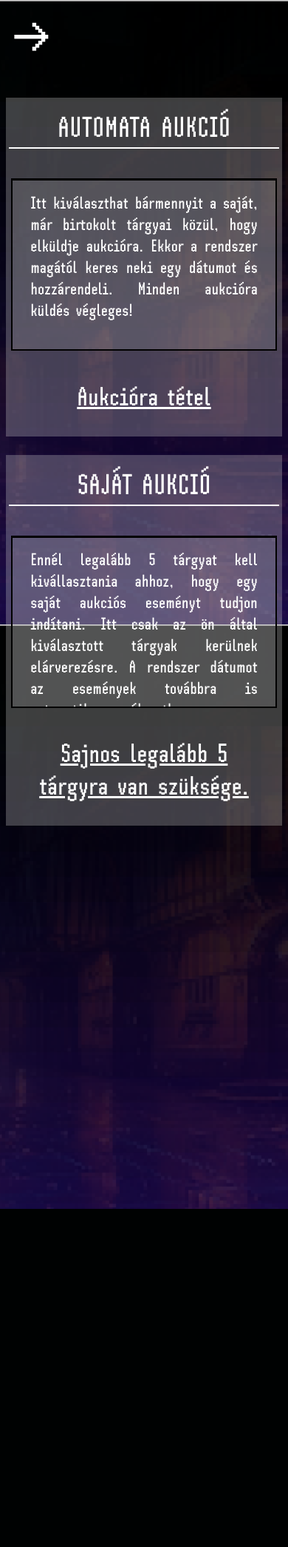
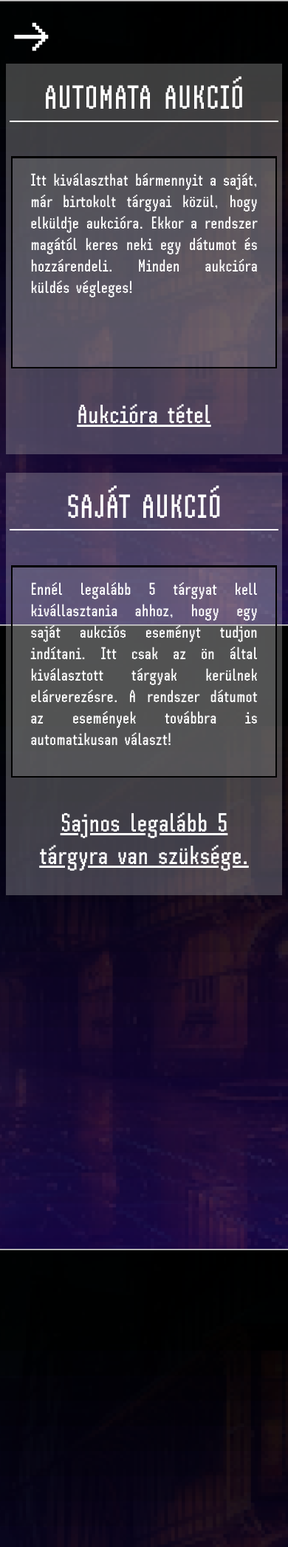
Before and after one commit to Vajaspiritos/Auction_House, a PHP site: page /Oldalak/sajat_aukcio.php in a window 390 px wide. Shown: the whole page at 74% size. Before the commit the page ends 1634 px from the top, so only its background shows below. Run offline with PHP 8.4, Linux system fonts and the light colour scheme; the visitor is signed in with stand-in values (Sample User, id 1); data that the repository does not hold is empty.

Commit message:
A pisti update

```diff
--- a/Oldalak/belepes.php
+++ b/Oldalak/belepes.php
@@ -1,4 +1,4 @@
-<DOCTYPE! html>
+<!DOCTYPE html>
 <html lang="hu">
 <head>
 	<?php
--- a/Oldalak/sajat_aukcio.php
+++ b/Oldalak/sajat_aukcio.php
@@ -1,3 +1,4 @@
+<!DOCTYPE html>
 <html lang="hu">
 <head>
 	<meta name="viewport" content="width=device-width, initial-scale=1">
@@ -40,21 +41,21 @@
 
 	<div id="aukcio-container">
 		<div class="aukcio auto">
-		<p id="aukcio-cim">Automata aukció</p>
-		<p id="aukcio-info">Itt kiválaszthat bármennyit a saját, már birtokolt tárgyai közül, hogy elküldje aukcióra. Ekkor a rendszer magától keres neki egy dátumot és hozzárendeli. Minden aukcióra küldés végleges!</p>
-			<button id="auto" onclick="replace(false)" nowrap>Aukcióra tétel</button>
+		<p class="aukcio-cim">Automata aukció</p>
+		<p class="aukcio-info">Itt kiválaszthat bármennyit a saját, már birtokolt tárgyai közül, hogy elküldje aukcióra. Ekkor a rendszer magától keres neki egy dátumot és hozzárendeli. Minden aukcióra küldés végleges!</p>
+			<button id="auto" onclick="replace(false)" >Aukcióra tétel</button>
 		</div>
 		<div class="aukcio own">
-		<p id="aukcio-cim">Saját aukció</p>
-		<p id="aukcio-info">Ennél legalább 5 tárgyat kell kivállasztania ahhoz, hogy egy saját aukciós eseményt tudjon indítani. Itt csak az ön által kiválasztott tárgyak kerülnek elárverezésre. A rendszer dátumot az események továbbra is automatikusan választ!</p>
-			<button id="host" onclick="replace(true)" nowrap>Aukcióra tétel</button>
+		<p class="aukcio-cim">Saját aukció</p>
+		<p class="aukcio-info">Ennél legalább 5 tárgyat kell kivállasztania ahhoz, hogy egy saját aukciós eseményt tudjon indítani. Itt csak az ön által kiválasztott tárgyak kerülnek elárverezésre. A rendszer dátumot az események továbbra is automatikusan választ!</p>
+			<button id="host" onclick="replace(true)" >Aukcióra tétel</button>
 		</div>
 	</div>
 	<div id="raktar-div">
 	<iframe id="raktar" style="visibility:hidden"></iframe>
 </div>
-
-</body>
 <script src="../Resources/Scriptek/sajat_aukcio_load_in_data.js"></script>
 	<script src="../Resources/Scriptek/navbar.js"></script>
+</body>
+
 </html>
--- a/Resources/CSS/belepes.css
+++ b/Resources/CSS/belepes.css
@@ -1,7 +1,7 @@
 .login
 {
 	width:40%;
-	height: 60%;
+	height: 60vh;
 	margin: auto;
 	margin-top: 10%;
 	background-color: rgb(38, 2, 64);
--- a/Resources/CSS/inventory.css
+++ b/Resources/CSS/inventory.css
@@ -185,13 +185,13 @@ table{
     width: 100vw;
     padding-top: 1em;
     position: absolute;
-    margin-top: 67vh;
+    margin-top: 70vh;
 
 	}
 #info-container {
     width: 95vw;
     margin-left: -2vh;
-    margin-top: -10vw;
+    margin-top: 0vw;
     height: auto;
     border: 0.2vw solid black;
     display: inline-block;
--- a/Resources/CSS/profil.css
+++ b/Resources/CSS/profil.css
@@ -113,7 +113,7 @@ font-weight: bold;
     margin-left: 0.5vw;
 }
 
-#label {
+.label {
     text-transform: uppercase;
     font-size: 3.5vw;
     font-weight: bold;
@@ -182,7 +182,7 @@ float: none;
 #adatok button, #logout {font-size: 3vw;margin-left: 4vw;}
 #adatok button {margin-right: 10vw;}
 
-#label {
+.label {
     text-transform: uppercase;
     font-size: 6.5vw;
     font-weight: bold;
--- a/Resources/CSS/sajat_aukcio.css
+++ b/Resources/CSS/sajat_aukcio.css
@@ -3,26 +3,24 @@ body
 overflow: hidden;
 }
 
-.menusor-spacer {
-    height: 15%;
-}
+
 .aukcio
 {
 	display: inline-block;
 	background-color: rgb(201,201,201,0.3);
-	width: 40%;
+	width: 40vw;
 
 }
 
 
 
-#aukcio-info
+.aukcio-info
 {
 	font-size: 1.5em;
 	overflow: auto;
 	text-align: justify;
 	padding: 0.6em 1em;
-	height: 30%;
+	height: 16vh;
 	color: white;;
 	border: 2px solid rgb(0,0,0);
 	border-top-width: 3px;
@@ -54,11 +52,11 @@ overflow: hidden;
 
 }
 
-#aukcio-cim
+.aukcio-cim
 {
 	margin-left: 0.1em;
 	margin-right: 0.1em;
-	font-size: 2.5em;
+	font-size: 1.5vw;
 	border-bottom: 2px solid white;
 	color: white;
 	padding: 0.1em 0em;
@@ -94,7 +92,7 @@ margin: 1% auto;
 @media screen and (max-width: 995px)
 {
 	#raktar-div{
-    height: 100%;
+    height: 100vh;
     width: 100%;
 	}
 
@@ -103,11 +101,20 @@ margin: 1% auto;
 		overflow:auto;
 	}
 
+	.aukcio-info{
+
+		height: 30vh;
+	}
+
 	.aukcio {
     display: inline-block;
     background-color: rgb(201,201,201,0.3);
     width: 100%;
 	margin-bottom: 3vh;
+	height:auto;
+	}
+	.aukcio-cim {
+		font-size:5.5vh;
 	}
 
 	.aukcio button {
```
Also changed, not shown: Oldalak/auction.php (+4 -3 lines), Oldalak/profil.php (+5 -5 lines).
